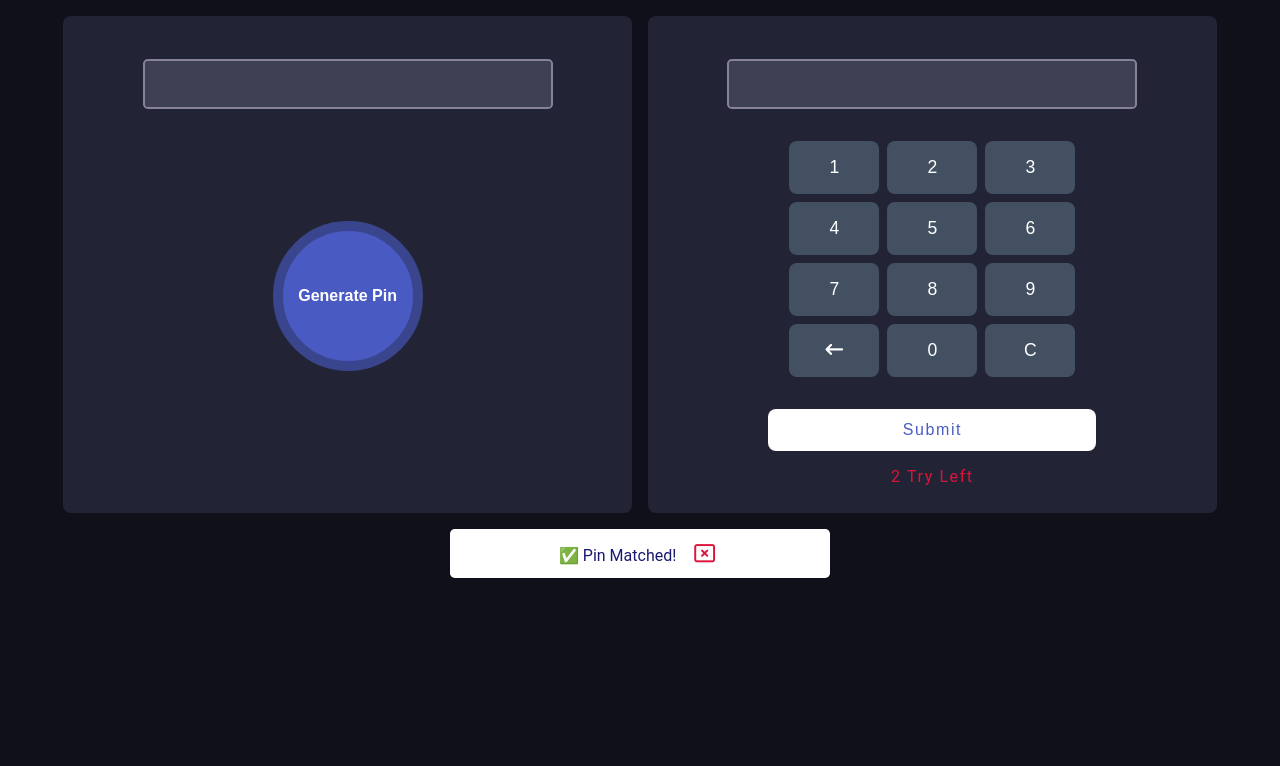
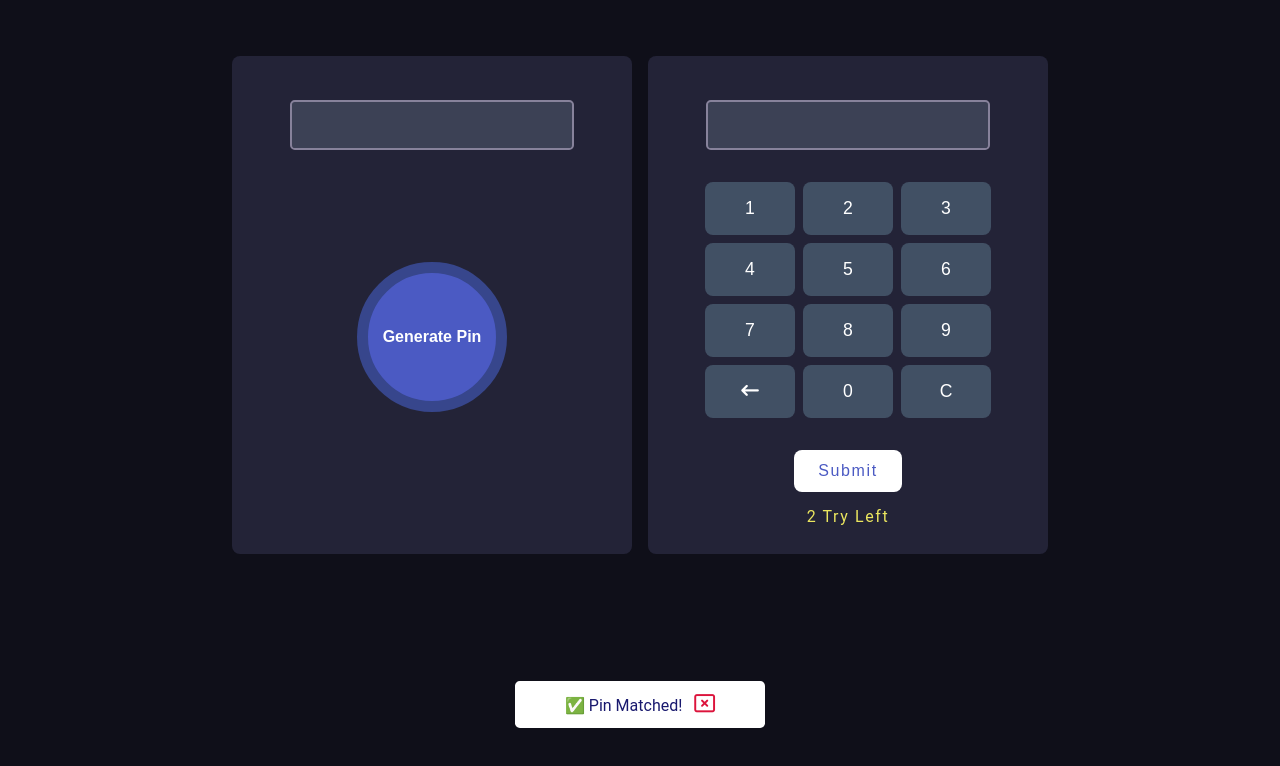
Before and after one commit to GilaniRabbu/pin-generator, a plain HTML site: page index.html in a window 1280 px wide. Both pictures are taken after a click on the button "Submit". Drawn offline with Linux system fonts and the light colour scheme.

Commit message:
Initial commit

```diff
--- a/style.css
+++ b/style.css
@@ -1,24 +1,32 @@
-* {
+*,
+*::before,
+*::after {
     box-sizing: border-box;
 }
 
+* {
+    margin: 0;
+    padding: 0;
+}
+
 body {
-    background-color: rgb(16, 16, 27);
+    background-color: rgb(15, 15, 25);
     font-family: "Roboto", sans-serif;
+    display: grid;
+    place-items: center;
+    min-height: 100vh;
 }
 
 .container {
     display: flex;
     justify-content: center;
     gap: 1rem;
-    padding-top: 0.5rem;
 }
 
 .card {
-    background-color: rgb(34, 36, 54);
+    background-color: rgb(35, 35, 55);
+    width: 400px;
     padding: 0.7rem;
-    width: 45%;
-    max-width: 100%;
     border-radius: 0.5rem;
 }
 
@@ -65,11 +73,11 @@ input[type="text"] {
     margin: 2rem auto;
     font-size: 1.2rem;
     padding: 0.75rem;
+    outline: 0;
+    border: 0.15rem solid rgb(135, 130, 155);
+    border-radius: 0.3rem;
     color: rgb(255, 255, 255);
-    outline: 0;
-    border: 2px solid rgb(133, 130, 153);
-    border-radius: 0.3rem;
-    background-color: rgb(61, 65, 83);
+    background-color: rgb(60, 65, 85);
 }
 
 .new-input {
@@ -83,9 +91,9 @@ input[type="text"] {
     width: 150px;
     height: 150px;
     border-radius: 50%;
-    background-color: rgb(73, 91, 195);
-    border: 10px solid rgb(57, 69, 140);
     color: rgb(255, 255, 255);
+    background-color: rgb(75, 90, 195);
+    border: 0.7rem solid rgb(55, 70, 140);
     margin: 5rem auto;
     text-align: center;
     font-size: 1rem;
@@ -112,81 +120,76 @@ input[type="text"] {
 
 .btn {
     cursor: pointer;
-    background: rgb(66, 80, 98);
     color: rgb(255, 255, 255);
+    background: rgb(65, 80, 100);
     width: 90px;
     padding: 1rem 0.5rem;
-    border: 0;
     display: inline-block;
     font-size: 1.1rem;
     text-align: center;
+    border: 0;
     border-radius: 0.5rem;
 }
 
 .btn:is(:hover, :focus) {
-    color: rgb(66, 80, 98);
+    color: rgb(65, 80, 100);
     background: rgb(255, 255, 255);
 }
 
 .submit-btn {
     cursor: pointer;
-    width: 60%;
     display: block;
     text-align: center;
     font-size: 1rem;
     letter-spacing: 0.1rem;
     padding: 0.75rem 1.5rem;
+    margin: 2rem auto 1rem;
     border: 0;
     border-radius: 0.5rem;
-    margin-top: 2rem;
-    margin-left: auto;
-    margin-right: auto;
-    margin-bottom: 1rem;
     color: rgb(255, 255, 255);
-    background-color: rgb(73, 91, 195);
+    background-color: rgb(75, 90, 195);
 }
 
 .submit-btn:is(:hover, :focus) {
-    color: rgb(73, 91, 195);
+    color: rgb(75, 90, 195);
     background-color: rgb(255, 255, 255);
 }
 
 .deadline {
-    margin: 0;
     text-align: center;
     margin-bottom: 1rem;
-    color: rgb(220, 20, 60);
     letter-spacing: 0.1rem;
+    color: rgb(235, 230, 95);
 }
 
 .message-container {
-    width: 30%;
+    width: 250px;
     text-align: center;
     margin: 1rem auto;
-    background-color: rgb(255, 255, 255);
     padding: 0.8rem 1.2rem;
     border-radius: 0.3rem;
     display: none;
+    background-color: rgb(255, 255, 255);
 }
 
 #message {
     font-size: 1rem;
-    color: rgb(25, 25, 112);
+    color: rgb(25, 25, 110);
 }
 
 .close-btn {
     cursor: pointer;
     background-color: transparent;
+    margin-left: 0.5rem;
     border: 0;
-    margin-left: 0.5rem;
 }
 
 .close-btn i {
     font-size: 1.3rem;
-    color: rgb(220, 20, 60)
+    color: rgb(220, 20, 60);
 }
 
-@media (max-width: 750px) {
+@media (max-width: 840px) {
     .container {
         flex-direction: column;
         align-items: center;
@@ -194,7 +197,8 @@ input[type="text"] {
 
     .card {
         padding: 0.7rem;
-        width: 75%;
+        margin: 0.5rem;
+        width: 300px;
     }
 
     .button-container {
@@ -204,8 +208,4 @@ input[type="text"] {
     .btn {
         width: 70px;
     }
-
-    .message-container {
-        width: 75%;
-    }
 }
```
